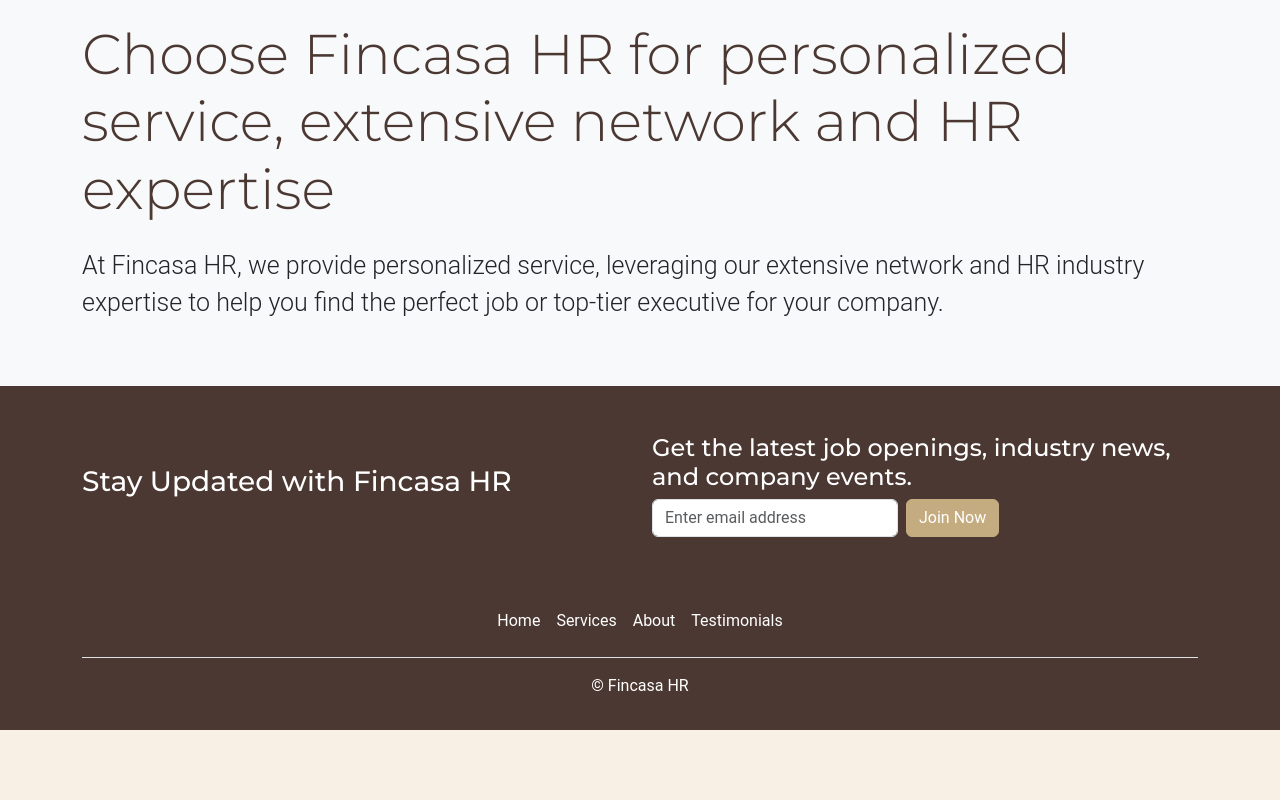
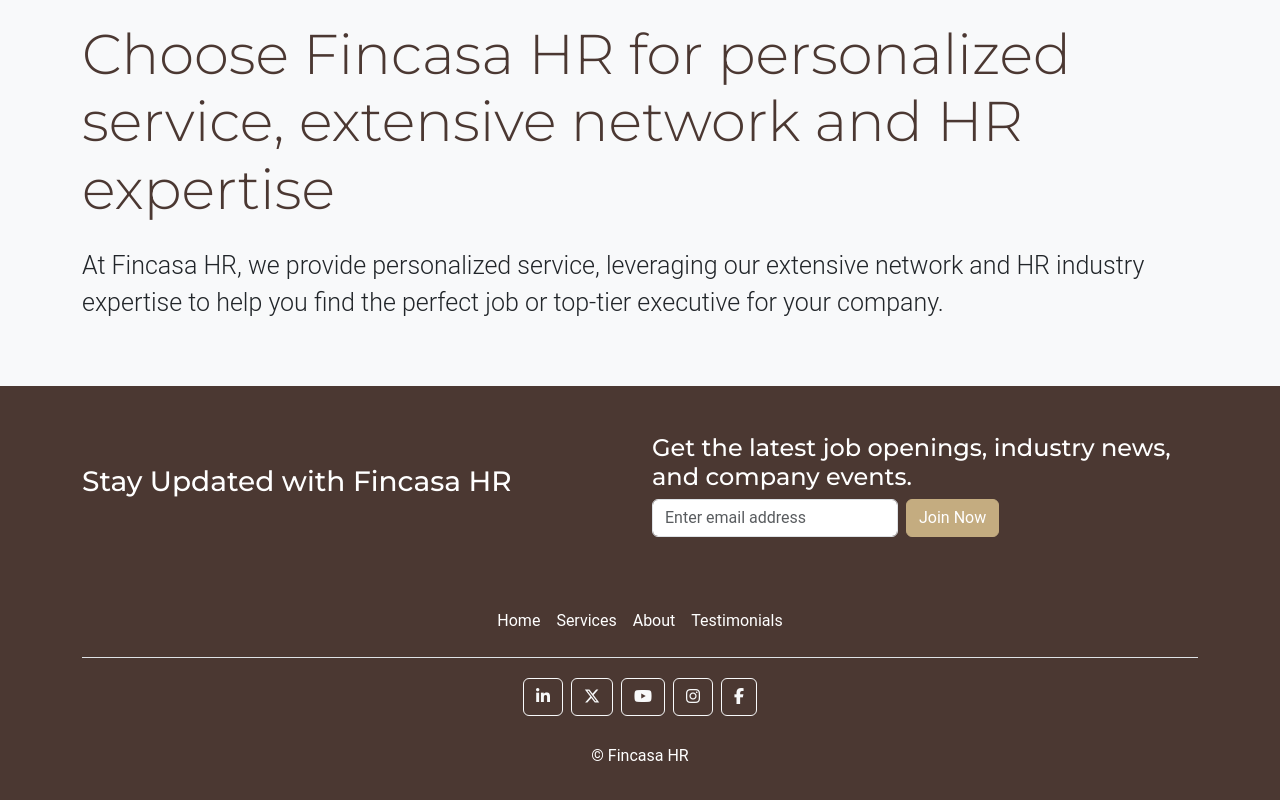
Before and after one commit to Mohammed-Amaan/lets-dev, a plain HTML site: page index.html in a window 1280 px wide. Shown: the part 942-1742 px from the top of the page. Before the commit the page ends 1672 px from the top, so only its background shows below. Drawn offline with nearby package versions, Linux system fonts and the light colour scheme.

Commit message:
footer updated

```diff
--- a/index.html
+++ b/index.html
@@ -9,6 +9,7 @@
 <link rel="preconnect" href="https://fonts.gstatic.com" crossorigin>
 <link href="https://fonts.googleapis.com/css2?family=Montserrat:ital,wght@0,100..900;1,100..900&display=swap" rel="stylesheet">
     <link href="https://cdn.jsdelivr.net/npm/bootstrap@5.3.3/dist/css/bootstrap.min.css" rel="stylesheet" integrity="sha384-QWTKZyjpPEjISv5WaRU9OFeRpok6YctnYmDr5pNlyT2bRjXh0JMhjY6hW+ALEwIH" crossorigin="anonymous">
+    <link rel="stylesheet" href="https://cdnjs.cloudflare.com/ajax/libs/font-awesome/6.6.0/css/all.min.css" integrity="sha512-Kc323vGBEqzTmouAECnVceyQqyqdsSiqLQISBL29aUW4U/M7pSPA/gEUZQqv1cwx4OnYxTxve5UMg5GT6L4JJg==" crossorigin="anonymous" referrerpolicy="no-referrer" />
     <link rel="stylesheet" href="styles.css">
     <style>
         .card {
@@ -187,16 +188,51 @@
         </div>
       </div>
     <!--footer-->
-    <footer class="py-3" style="background-color: #4b3832;">
-      <div class="container">
-        <ul class="nav justify-content-center border-bottom pb-3 mb-3">
-          <li class="nav-item"><a href="./index.html" class="nav-link px-2 text-white">Home</a></li>
-          <li class="nav-item"><a href="./services.html" class="nav-link px-2 text-white">Services</a></li>
-          <li class="nav-item"><a href="./aboutUs.html" class="nav-link px-2 text-white">About</a></li>
-          <li class="nav-item"><a href="./testimonials.html" class="nav-link px-2 text-white">Testimonials</a></li>
-        </ul>
-        <p class="text-center text-white">© Fincasa HR</p>
-      </div>
+     <!--footer-->
+     <footer class="py-3" style="background-color: #4b3832">
+        <div class="container">
+            <ul class="nav justify-content-center border-bottom pb-3 mb-3">
+                <li class="nav-item">
+                    <a href="./index.html" class="nav-link px-2 text-white">Home</a>
+                </li>
+                <li class="nav-item">
+                    <a href="./services.html" class="nav-link px-2 text-white">Services</a>
+                </li>
+                <li class="nav-item">
+                    <a href="./aboutUs.html" class="nav-link px-2 text-white">About</a>
+                </li>
+                <li class="nav-item">
+                    <a href="./testimonials.html" class="nav-link px-2 text-white">Testimonials</a>
+                </li>
+            </ul>
+            <div class="d-flex justify-content-center mb-4">
+                <!-- Linkedin -->
+                <a data-mdb-ripple-init class="btn btn-outline-light btn-floating m-1" href="https://www.linkedin.com/company/fincasahr/about/" role="button">
+                    <i class="fab fa-linkedin-in"></i>
+                </a>
+                <!-- Twitter -->
+                <a data-mdb-ripple-init class="btn btn-outline-light btn-floating m-1" href="#!" role="button">
+                    <i class="fa-brands fa-x-twitter"></i>
+                </a>
+                <!-- YouTube -->
+                <a data-mdb-ripple-init class="btn btn-outline-light btn-floating m-1" href="#!" role="button">
+                    <i class="fa-brands fa-youtube"></i>
+                </a>
+                <!-- Instagram -->
+                <a data-mdb-ripple-init class="btn btn-outline-light btn-floating m-1" href="https://www.instagram.com/fincasahr?igsh=MXJubG0yMjZyeTl5" role="button">
+                    <i class="fab fa-instagram"></i>
+                </a>
+                <!-- Facebook -->
+                <a data-mdb-ripple-init class="btn btn-outline-light btn-floating m-1" href="#!" role="button">
+                    <i class="fab fa-facebook-f"></i>
+                </a>
+            </div>
+            <p class="text-center text-white">© Fincasa HR</p>
+        </div>
+        <!-- Back to Top Button -->
+        <a href="#" class="btn btn-light rounded-circle" id="backToTop" style="position: fixed; bottom: 20px; right: 20px; display: none;">
+            <i class="fas fa-chevron-up"></i>
+        </a>
     </footer>
     <script src="https://cdn.jsdelivr.net/npm/bootstrap@5.3.3/dist/js/bootstrap.bundle.min.js"></script>
   </body>
```
Also changed, not shown: aboutUs.html (+32 -12 lines), testimonials.html (+33 -12 lines).
